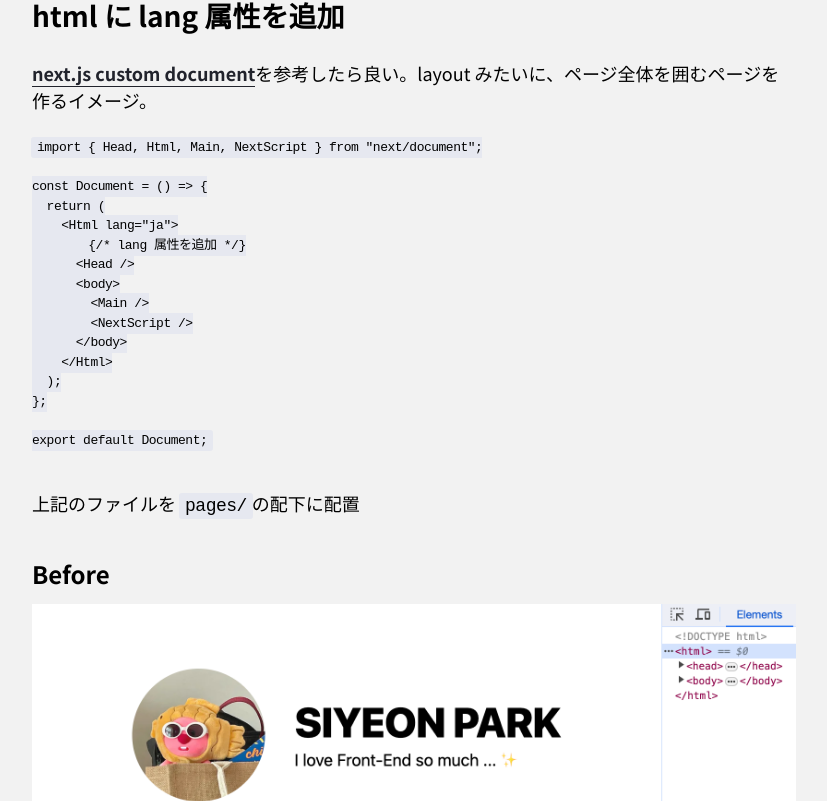
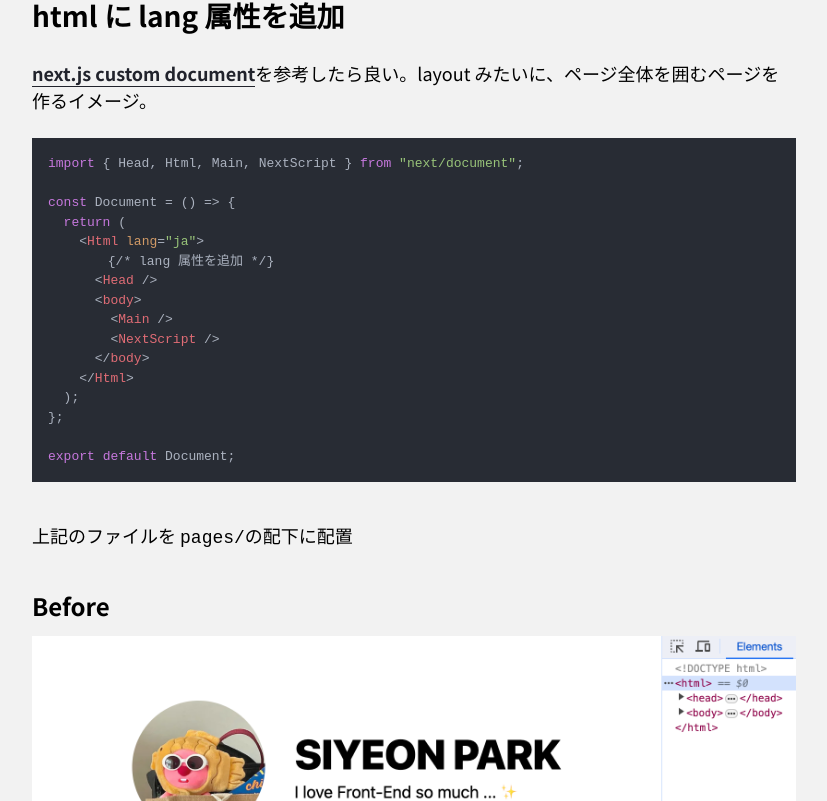
Before and after one commit to next-shiyon/devlog, a Next.js app: page /posts/devlog_a11y in a window 1280 px wide. Shown: the part 1679-2480 px from the top of the page, without its empty margins (132-959 px from the left). Built offline with nearby package versions, Linux system fonts and the light colour scheme.

Commit message:
✨ syntax-highlighet 追加

```diff
--- a/pages/posts/[id].tsx
+++ b/pages/posts/[id].tsx
@@ -2,11 +2,13 @@ import Head from "next/head";
 import Layout from "../../components/layout";
 import { getAllPostIds, getPostData } from "../../lib/posts";
 import Date from "../../components/date";
-import Markdown from "react-markdown";
+import Markdown, { ExtraProps } from "react-markdown";
 import remarkGfm from "remark-gfm";
 import { PostType } from "..";
 import styles from "./index.module.scss";
-import TableOfContents from "../../components/tableOfContents";
+import SyntaxHighlighter from "react-syntax-highlighter";
+import { ClassAttributes, HTMLAttributes } from "react";
+import { atomOneDark } from "react-syntax-highlighter/dist/cjs/styles/hljs";
 
 type ParamType = {
   params: Pick<PostType, "id">;
@@ -30,6 +32,31 @@ export const getStaticProps = async ({ params }: ParamType) => {
   return {
     props: { postData },
   };
+};
+
+const Pre = ({
+  children,
+  ...props
+}: ClassAttributes<HTMLPreElement> &
+  HTMLAttributes<HTMLPreElement> &
+  ExtraProps) => {
+  if (!children || typeof children !== "object") {
+    return <code {...props}>{children}</code>;
+  }
+  const childType = "type" in children ? children.type : "";
+  if (childType !== "code") {
+    return <code {...props}>{children}</code>;
+  }
+
+  const childProps = "props" in children ? children.props : {};
+  const { className, children: code } = childProps;
+  const language = className?.replace("language-", "");
+
+  return (
+    <SyntaxHighlighter language={language} style={atomOneDark}>
+      {String(code).replace(/\n$/, "")}
+    </SyntaxHighlighter>
+  );
 };
 
 const Post = ({ postData }: Props) => {
@@ -56,6 +83,7 @@ const Post = ({ postData }: Props) => {
           components={{
             h2: H2,
             h3: H3,
+            pre: Pre,
           }}
         >
           {postData.content}
--- a/pages/posts/index.module.scss
+++ b/pages/posts/index.module.scss
@@ -1,81 +1,83 @@
 .post-container {
-  h1 {
+  > h1 {
     font-size: 2.5rem;
     font-weight: bold;
     margin-bottom: 2.5rem;
   }
 
-  h2 {
+  > h2 {
     font-size: 1.75rem;
     font-weight: medium;
     margin-top: 1.75em;
     margin-bottom: 24px;
   }
 
-  h3 {
+  > h3 {
     font-size: 1.5rem;
     font-weight: medium;
     margin-top: 1.5em;
     margin-bottom: 12px;
   }
 
-  h4 {
+  > h4 {
     font-size: 1.3rem;
     font-weight: medium;
     margin-top: 1.25em;
     margin-bottom: 10px;
   }
 
-  ul,
-  ol {
+  > ul,
+  > ol {
     margin-bottom: 1.5rem;
   }
 
-  li {
+  > li {
     font-size: 1.125rem;
     list-style: circle;
     margin-left: 1.5rem;
     padding-bottom: 0.5rem;
   }
 
-  ol li {
+  > ol li {
     list-style: decimal;
   }
 
-  p {
+  > p {
     margin-bottom: 1.5rem;
     font-size: 1.125rem;
   }
 
-  span {
+  > span {
     font-size: 0;
   }
 
-  img {
+  > img {
     margin-bottom: 1.25rem;
   }
 
-  code {
+  > code {
     background-color: var(--color-gray-100);
     letter-spacing: -0.5px;
     padding: 3px 6px;
     margin: 1px -1px;
-    border-radius: 3px;
+    border-radius: var(--border-radius-sm);
   }
 
-  pre {
+  > pre {
+    padding: var(--spacing-sm) var(--spacing-sm) !important;
     margin-top: 8px;
     margin-bottom: 40px;
+    border-radius: var(--border-radius-sm);
   }
 
-  aside {
+  > aside {
     margin-top: 16px;
     margin-bottom: 64px;
     border-left: 3px solid var(--color-info);
     padding-left: calc(29px);
   }
 
-  strong {
+  > strong {
     font-size: 1.125rem;
     margin-bottom: 1em;
   }
```
